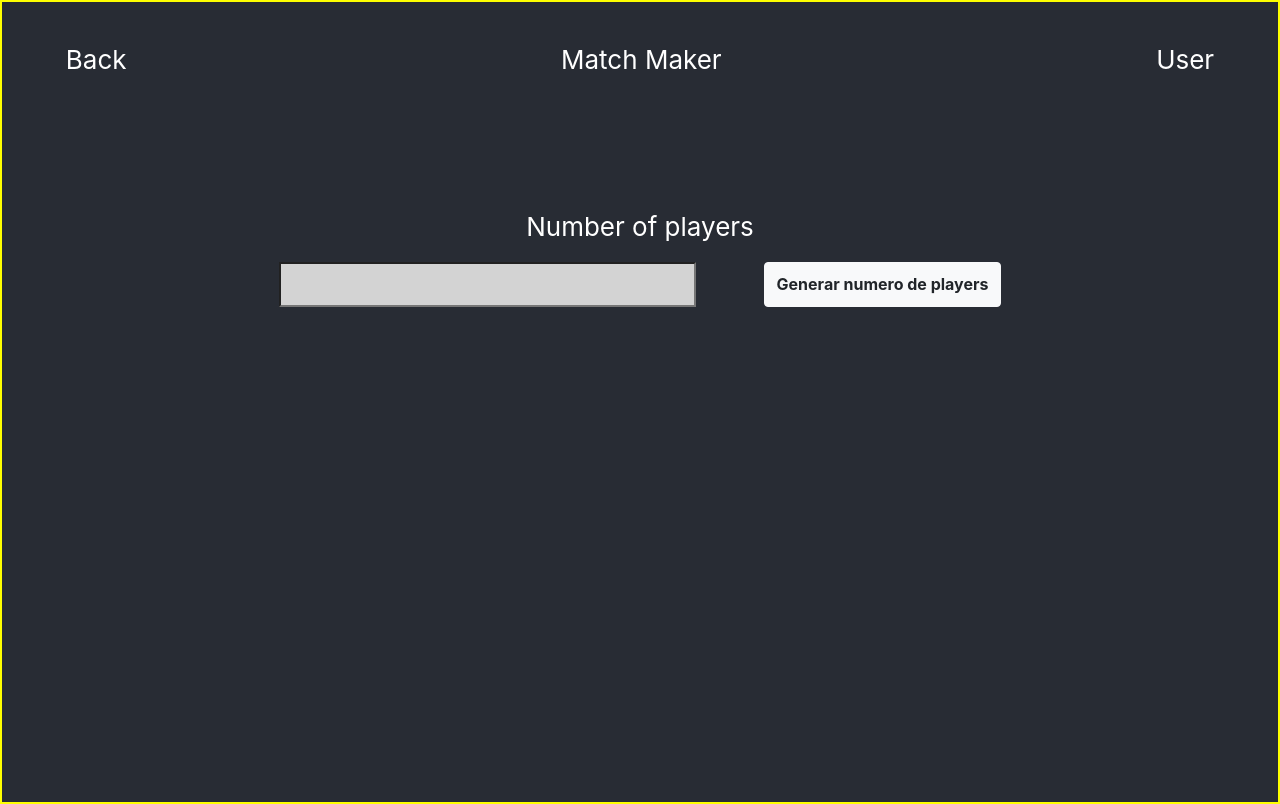
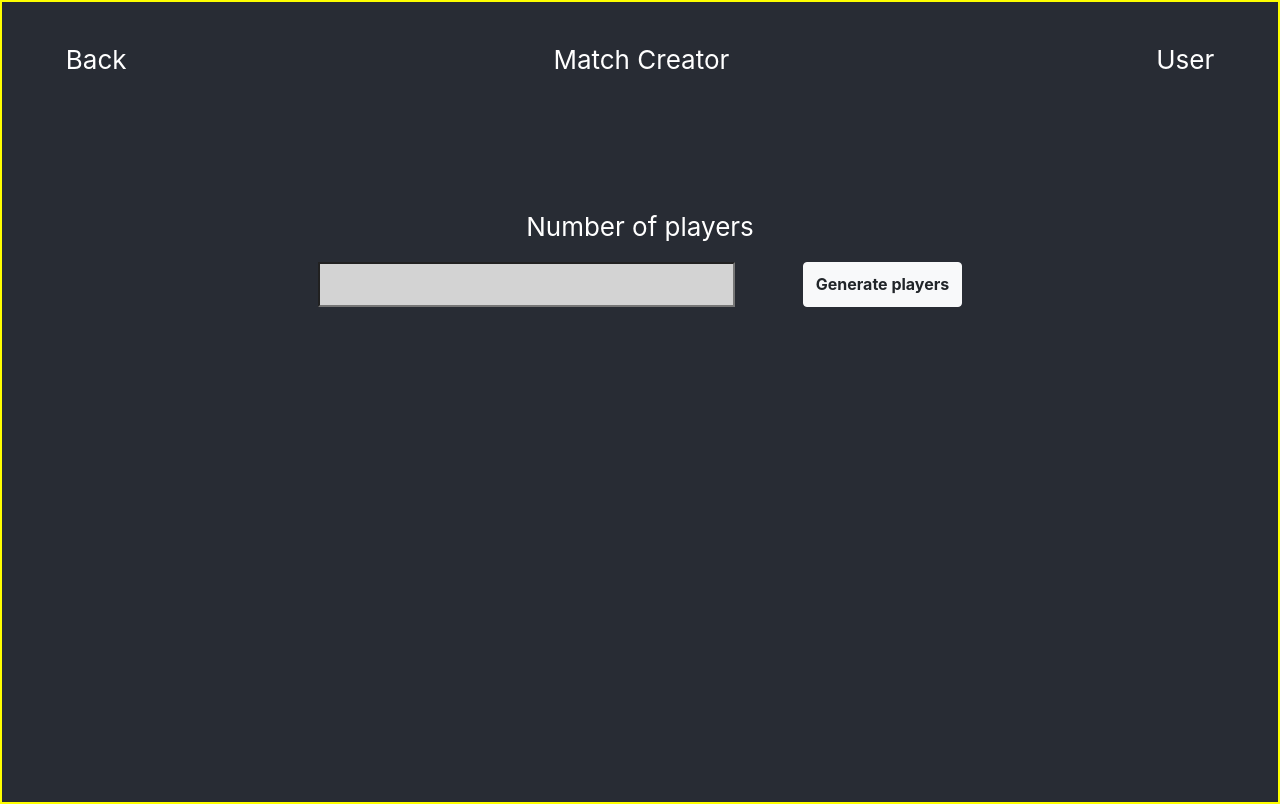
Before and after one commit to kevinu27/MatchMaker, a React (Create React App) app: page / in a window 1280 px wide. Built offline with nearby package versions, Linux system fonts and the light colour scheme.

Commit message:
primera version online

```diff
--- a/src/components/Header/Header.jsx
+++ b/src/components/Header/Header.jsx
@@ -5,7 +5,7 @@ export function Header(props) {
       <div className="header">
         <div className="subheader">
           <div onClick={props.back}>Back</div>
-          <div onClick={props.inicio}>Match Maker</div>
+          <div onClick={props.inicio}>Match Creator</div>
           <div>User</div>
         </div>
       </div>
--- a/src/components/NumberOfPLayers/NumberOfPLayers.jsx
+++ b/src/components/NumberOfPLayers/NumberOfPLayers.jsx
@@ -16,7 +16,7 @@ export function NumberOfPlayersInput(props) {
           type="submit"
           onClick={(e) => props.funcion(e)}
         >
-          Generar numero de players
+          Generate players
         </Button>
       </div>
     </>
--- a/src/components/Start/Start.jsx
+++ b/src/components/Start/Start.jsx
@@ -31,7 +31,7 @@ export function Start(props) {
         skills: 0,
         currentPoints: [0],
         displayPoints: 0,
-      }; ///atento esto era un int antes de hacer la prueba con array
+      };
       newPlayers.push(newPlayer);
     }
     setPlayers(newPlayers);
@@ -64,40 +64,6 @@ export function Start(props) {
     setNumberOfPlayers(event.target.value);
   }
 
-  // const matchResult = (e, id) => {
-  //   // console.log(e.target.value);
-  //   //console.log("id", id);
-  //   let pointsToPush = Points.concat(parseInt(e.target.value));
-  //   console.log(
-  //     "los pointsToPush que acabo de meter en el array",
-  //     pointsToPush
-  //   );
-
-  //   ///reduce
-  //   /*
-  //   let pointsTotal = pointsToPush.reduce(
-  //     (previousValue, currentValue) => previousValue + currentValue
-  //   );*/
-
-  //   const reducer = (previousValue, currentValue) =>
-  //     previousValue + currentValue;
-  //   console.log("pointsToPush", pointsToPush.reduce(reducer));
-  //   let a = pointsToPush.reduce(reducer);
-
-  //   setPoints(pointsToPush);
-  //   console.log("Pointsssssss", Points);
-  //   //const points = Points;
-  //   // console.log("MatrchesId", Matches[0][2]);
-  //   const playersScoring = Matches.find((match) => match[2] === id); // el [2] es la posicion en el array que es id, asi
-  //   console.log("playersScoring", playersScoring);
-  //   playersScoring[0][0].currentPoints = a;
-  //   playersScoring[0][1].currentPoints = a;
-  //   ///let array = e.target.vale
-  //   /// setPoints(...Point + array )
-  //   console.log("current points", playersScoring[0][0].currentPoints);
-  //   sortPlayers();
-  // };
-
   const matchResult = (e, id) => {
     if (e.target.value !== "") {
       let pointsToPush = Points.concat(parseInt(e.target.value));
@@ -108,13 +74,12 @@ export function Start(props) {
       const reducer = (previousValue, currentValue) =>
         previousValue + currentValue;
       console.log("pointsToPush", pointsToPush.reduce(reducer));
-      let a = pointsToPush.reduce(reducer);
+      //let a = pointsToPush.reduce(reducer);
 
-      setPoints(pointsToPush);
-      console.log("Pointsssssss", Points);
-      //const points = Points;
-      // console.log("MatrchesId", Matches[0][2]);
-      const playersScoring = Matches.find((match) => match[2] === id); // el [2] es la posicion en el array que es id, asi
+      //  setPoints(pointsToPush);
+      //console.log("Pointsssssss", Points);
+
+      const playersScoring = Matches.find((match) => match[2] === id);
       console.log("playersScoring", playersScoring);
 
       playersScoring[0][0].currentPoints =
@@ -126,8 +91,6 @@ export function Start(props) {
       playersScoring[0][1].displayPoints =
         playersScoring[0][1].currentPoints.reduce(reducer);
       console.log("DisplayPoint", playersScoring[0][0].displayPoints);
-      ///let array = e.target.vale
-      /// setPoints(...Point + array )
       console.log("current points", playersScoring[0][0].currentPoints);
       sortPlayers();
     }
@@ -155,9 +118,8 @@ export function Start(props) {
 
       setPoints(pointsToPush);
       console.log("Pointsssssss", Points);
-      //const points = Points;
-      // console.log("MatrchesId", Matches[0][2]);
-      const playersScoring = Matches.find((match) => match[2] === id); // el [2] es la posicion en el array que es id, asi
+
+      const playersScoring = Matches.find((match) => match[2] === id);
       console.log("playersScoring", playersScoring);
 
       playersScoring[1][0].currentPoints =
@@ -169,8 +131,6 @@ export function Start(props) {
       playersScoring[1][1].displayPoints =
         playersScoring[1][1].currentPoints.reduce(reducer);
       console.log("DisplayPoint", playersScoring[0][0].displayPoints);
-      ///let array = e.target.vale
-      /// setPoints(...Point + array )
       console.log("current points", playersScoring[0][0].currentPoints);
       sortPlayers();
     }
@@ -178,10 +138,8 @@ export function Start(props) {
 
   function generateMatch(players) {
     setEstado(2);
-
     let matches = [];
     let matchesTotal = [];
-
     //1-juntando jugador con jugador
     for (let i = 0; i < players.length; i++) {
       for (let j = 0; j < players.length; j++) {
@@ -193,7 +151,6 @@ export function Start(props) {
         matchesTotal.push([...matches]);
       }
     }
-
     //2-despues eliminar los que coincindan
     matches = [];
 
@@ -209,8 +166,6 @@ export function Start(props) {
         if (i === j) {
           continue;
         }
-        // element1 = matchesTotal2[i][0];
-        // element2 = matchesTotal2[i][1];
 
         if (
           element1 === matchesTotal2[j][1] &&
@@ -279,9 +234,6 @@ export function Start(props) {
     for (let i = 0; i < matchesTotal6.length; i++) {
       matchesTotalFinal[i] = [...matchesTotal6[i], i];
     }
-    // setMatches(matchesTotalFinal);
-    ///////////////////////////////////////////////////
-    let matchesTotal7 = [...matchesTotal6];
 
     //6- intento de alterar el orden del array
 
@@ -408,13 +360,10 @@ export function Start(props) {
                   <input
                     type="text"
                     onBlur={(e) => matchResult(e, match[2])}
-                    // onChange={(event) => setNumberOfPlayers(event.target.value)}
                   />{" "}
                   <input
                     type="text"
-                    // onChange={(e) => matchResult2(e, match[2])}
                     onBlur={(e) => matchResult2(e, match[2])}
-                    // onChange={(event) => setNumberOfPlayers(event.target.value)}
                   />{" "}
                 </div>
               </div>
```
